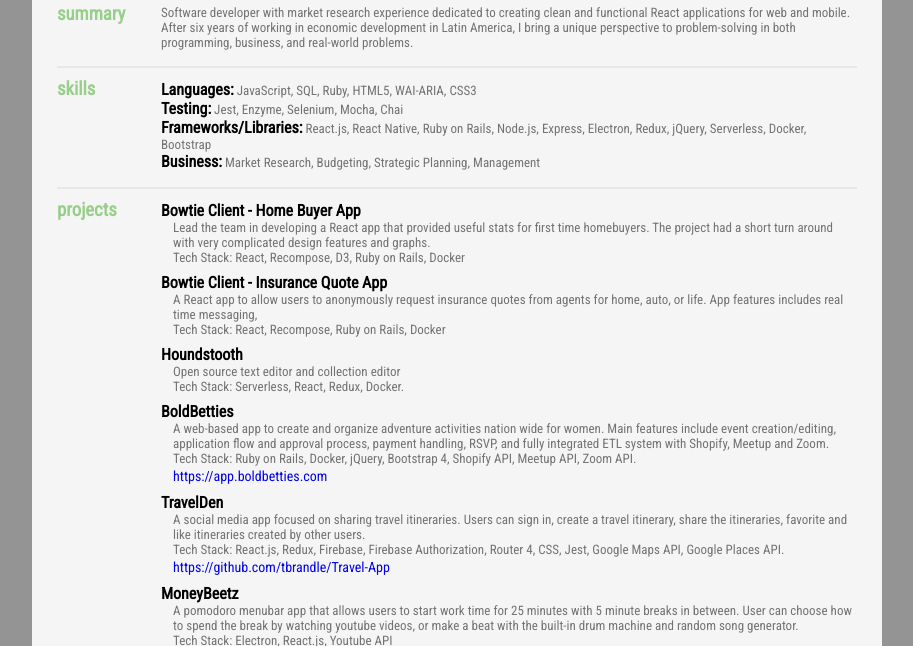
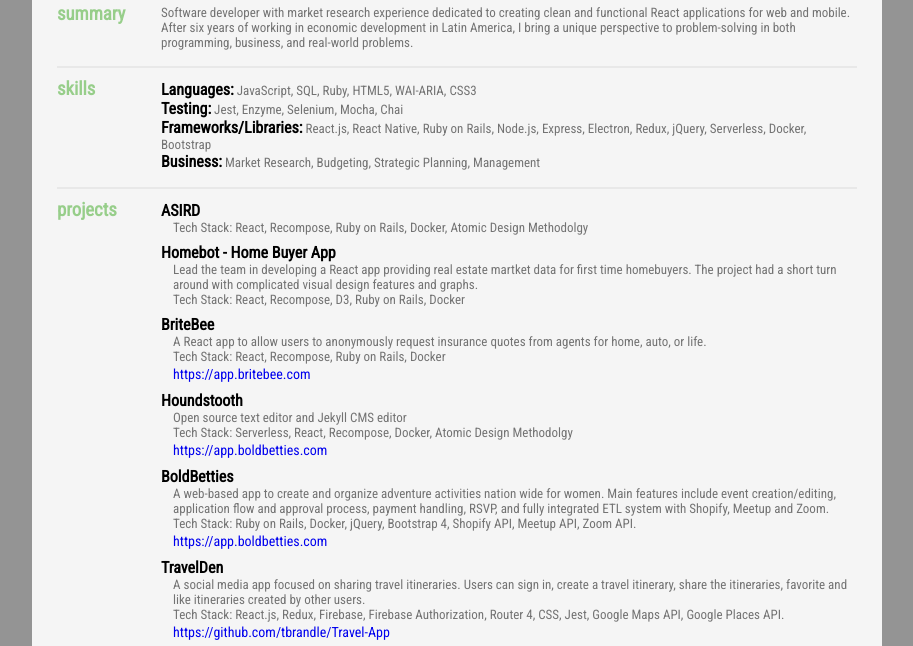
Before and after one commit to tbrandle/resume, a plain HTML site: page index.html in a window 1280 px wide. Shown: the part 132-778 px from the top of the page, without its empty margins (183-1096 px from the left). Drawn offline with nearby package versions, Linux system fonts and the light colour scheme.

Commit message:
Add homebot and britebee

```diff
--- a/index.html
+++ b/index.html
@@ -68,10 +68,21 @@
 
             <article class="project">
               <p>
-                <span>Bowtie Client - Home Buyer App</span>
+                <span>ASIRD</span>
               </p>
               <div class="description">
-                <p>Lead the team in developing a React app that provided useful stats for first time homebuyers. The project had a short turn around with very complicated design features and graphs.</p>
+                <p></p>
+                <p>Tech Stack: React, Recompose, Ruby on Rails, Docker, Atomic Design Methodolgy</p>
+                <!-- <a href="https://app.boldbetties.com">https://app.boldbetties.com</a> -->
+              </div>
+            </article>
+
+            <article class="project">
+              <p>
+                <span>Homebot - Home Buyer App</span>
+              </p>
+              <div class="description">
+                <p>Lead the team in developing a React app providing real estate martket data for first time homebuyers. The project had a short turn around with complicated visual design features and graphs.</p>
                 <p>Tech Stack: React, Recompose, D3, Ruby on Rails, Docker</p>
                 <!-- <a href="https://app.boldbetties.com">https://app.boldbetties.com</a> -->
               </div>
@@ -79,12 +90,12 @@
 
             <article class="project">
               <p>
-                <span>Bowtie Client - Insurance Quote App</span>
+                <span>BriteBee</span>
               </p>
               <div class="description">
-                <p>A React app to allow users to anonymously request insurance quotes from agents for home, auto, or life. App features includes real time messaging, </p>
+                <p>A React app to allow users to anonymously request insurance quotes from agents for home, auto, or life.</p>
                 <p>Tech Stack: React, Recompose, Ruby on Rails, Docker</p>
-                <!-- <a href="https://app.boldbetties.com">https://app.boldbetties.com</a> -->
+                <a href="https://app.britebee.com/login">https://app.britebee.com</a>
               </div>
             </article>
 
@@ -93,9 +104,9 @@
                 <span>Houndstooth</span>
               </p>
               <div class="description">
-                <p>Open source text editor and collection editor</p>
-                <p>Tech Stack: Serverless, React, Redux, Docker.</p>
-                <!-- <a href="https://app.boldbetties.com">https://app.boldbetties.com</a> -->
+                <p>Open source text editor and Jekyll CMS editor</p>
+                <p>Tech Stack: Serverless, React, Recompose, Docker, Atomic Design Methodolgy</p>
+                <a href="https://app.boldbetties.com">https://app.boldbetties.com</a>
               </div>
             </article>
 
```
